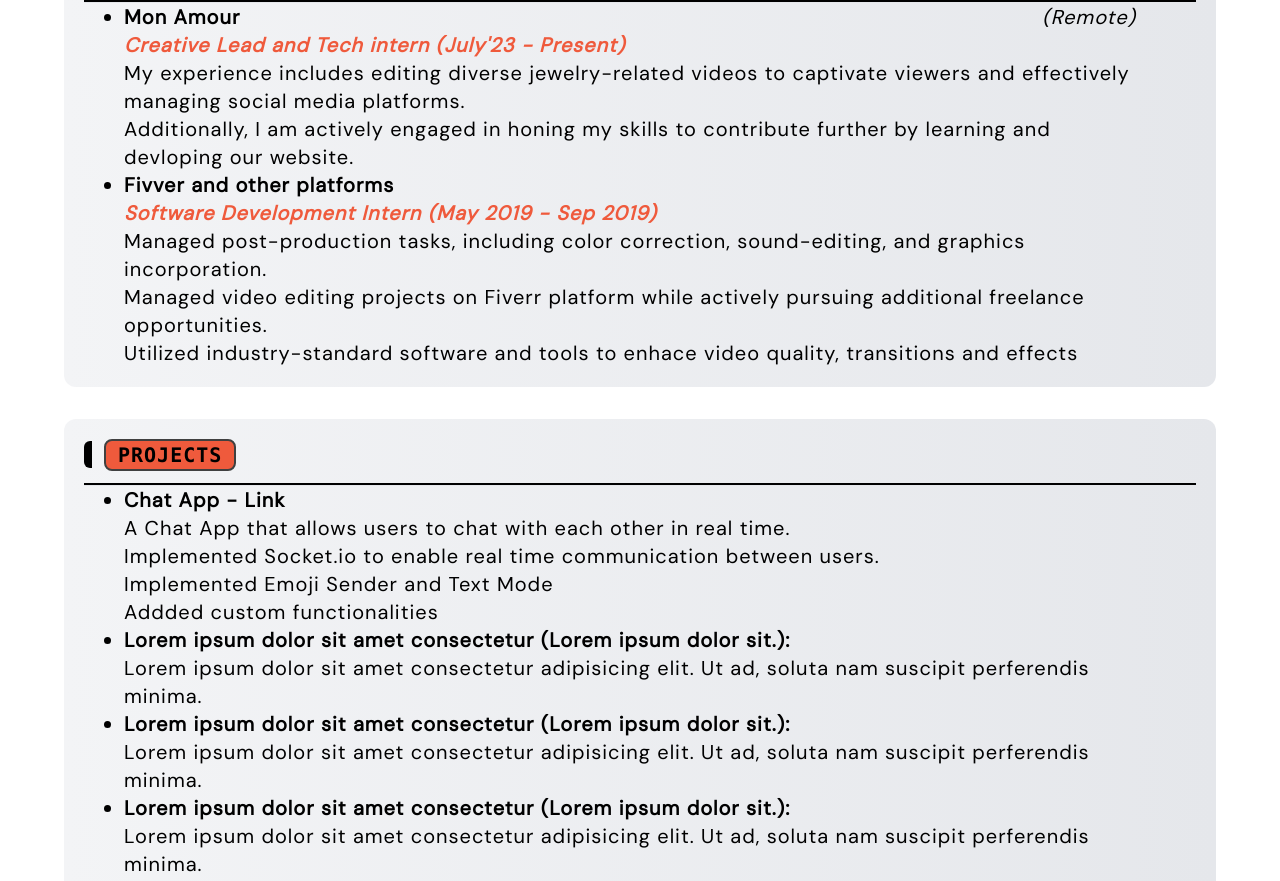
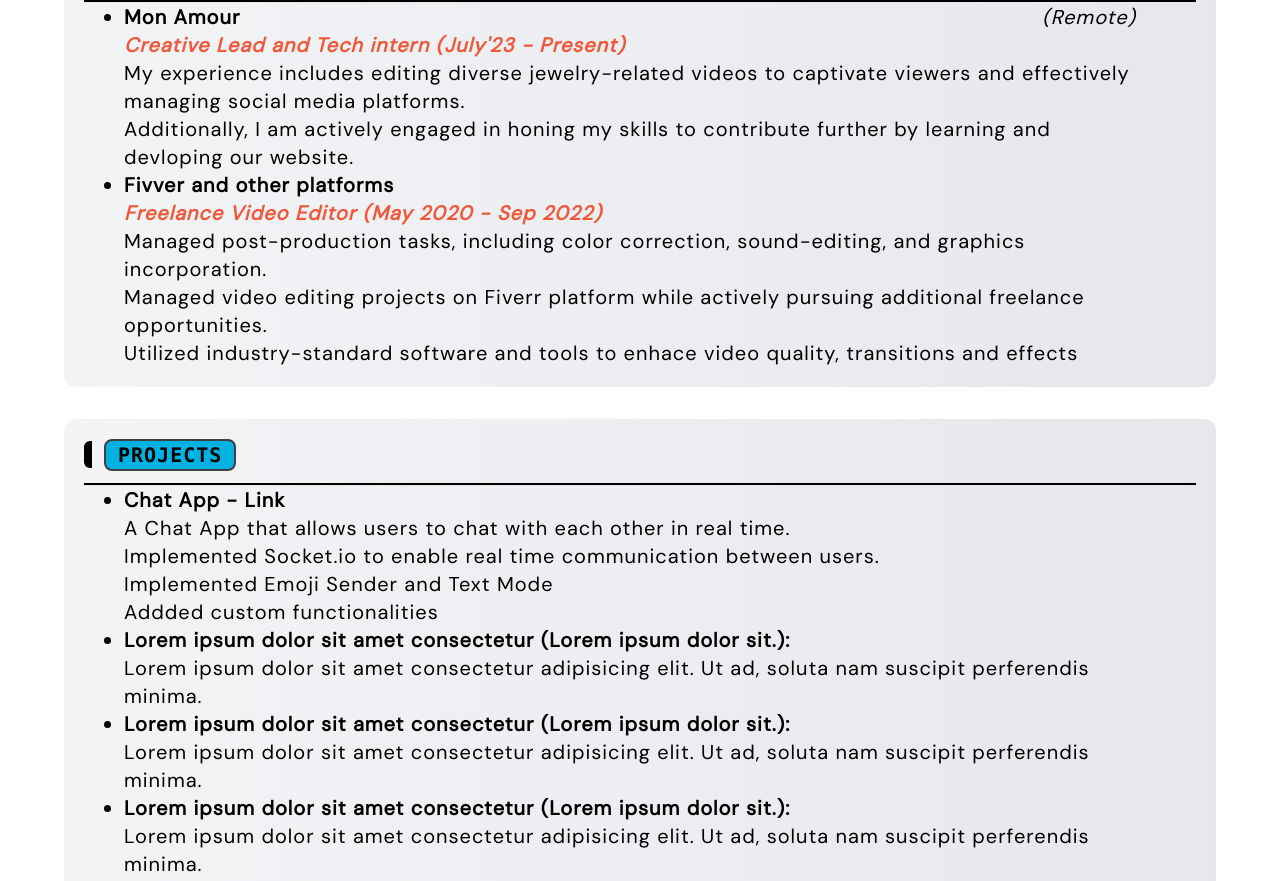
Before and after one commit to Sohamiscurious/resumewithtailwind, a website: page src/index.html in a window 1280 px wide. Shown: the part 782-1663 px from the top of the page. Drawn offline with Linux system fonts and the light colour scheme.

Commit message:
Updated project files to Git

```diff
--- a/src/index.html
+++ b/src/index.html
@@ -127,7 +127,7 @@
 
                 <li>
                     <strong>Fivver and other platforms</strong>
-                    <p class="text-bgclr-100x font-semibold"><i>Software Development Intern (May 2019 - Sep 2019)</i>
+                    <p class="text-bgclr-100x font-semibold"><i>Freelance Video Editor (May 2020 - Sep 2022)</i>
                     </p>
                     <ul>
                         <li>
```
Also changed, not shown: dist/style.css.
